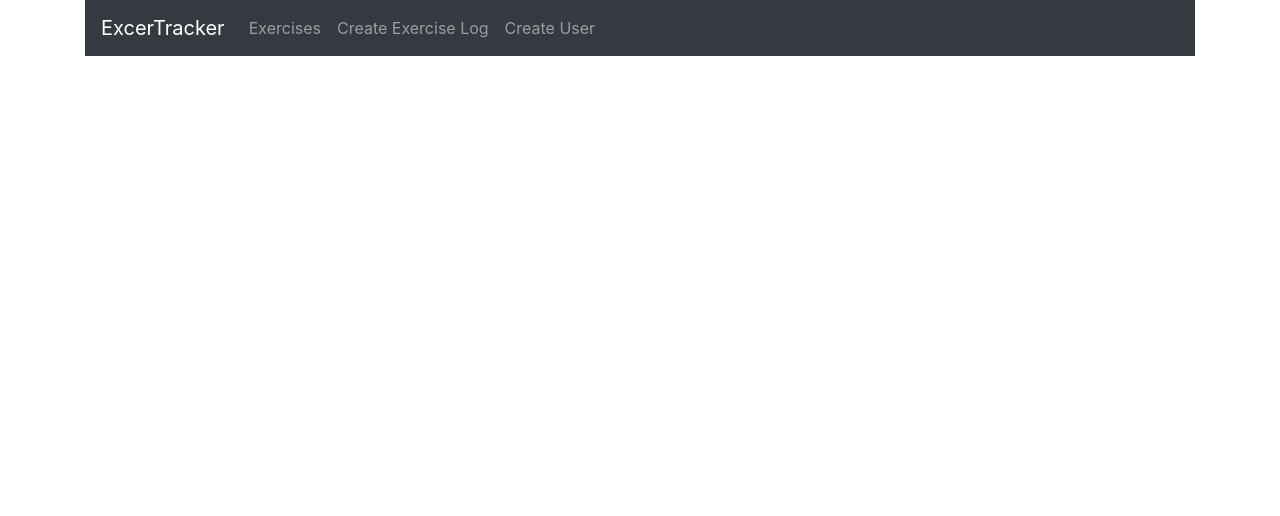
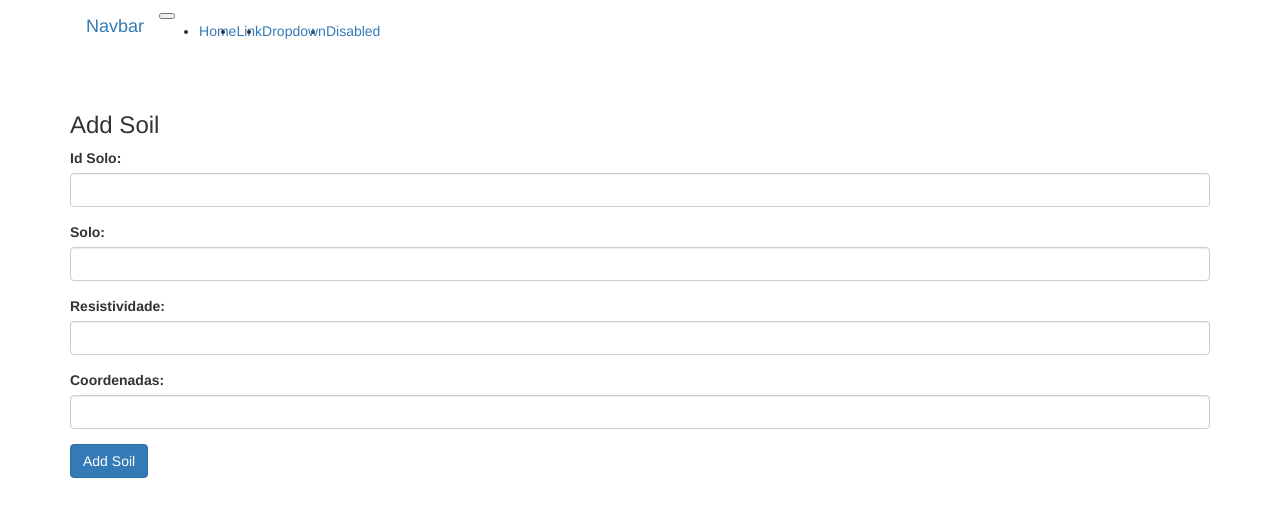
Before and after one commit to carv3l/Siteletrodos, a React (Create React App) app: page /AddSoil in a window 1280 px wide. Shown: the top 516 px of the page. Built offline with nearby package versions, Linux system fonts and the light colour scheme.

Commit message:
modified layout

```diff
--- a/package.json
+++ b/package.json
@@ -6,8 +6,11 @@
     "@testing-library/jest-dom": "^4.2.4",
     "@testing-library/react": "^9.5.0",
     "@testing-library/user-event": "^7.2.1",
+    "axios": "^0.19.2",
+    "bootstrap": "^3.4.1",
     "react": "^16.13.1",
     "react-dom": "^16.13.1",
+    "react-router-dom": "^5.2.0",
     "react-scripts": "3.4.1"
   },
   "scripts": {
--- a/src/App.js
+++ b/src/App.js
@@ -16,7 +16,7 @@
       <br/>
       <Route path="/" exact component={ExercisesList} />
       <Route path="/edit/:id" component={EditExercise} />
-      <Route path="/create" component={CreateExercise} />
+      <Route path="/AddSoil" component={CreateExercise} />
       <Route path="/user" component={CreateUser} />
       </div>
 
--- a/src/components/addsoil.component.js
+++ b/src/components/addsoil.component.js
@@ -1,7 +1,7 @@
 import React, { Component } from 'react';
 import axios from 'axios';
-import DatePicker from 'react-datepicker';
-import "react-datepicker/dist/react-datepicker.css";
+//import DatePicker from 'react-datepicker';
+//import "react-datepicker/dist/react-datepicker.css";
 
 export default class CreateExercise extends Component {
   constructor(props) {
@@ -21,21 +21,21 @@
     }
   }
 
-  componentDidMount() {
-    axios.get('http://localhost:5000/users/')
-      .then(response => {
-        if (response.data.length > 0) {
-          this.setState({
-            users: response.data.map(user => user.username),
-            username: response.data[0].username
-          })
-        }
-      })
-      .catch((error) => {
-        console.log(error);
-      })
+  // componentDidMount() {
+  //   axios.get('http://localhost:5000/users/')
+  //     .then(response => {
+  //       if (response.data.length > 0) {
+  //         this.setState({
+  //           users: response.data.map(user => user.username),
+  //           username: response.data[0].username
+  //         })
+  //       }
+  //     })
+  //     .catch((error) => {
+  //       console.log(error);
+  //     })
 
-  }
+  // }
 
   onChangeIdSolo(e) {
     this.setState({
@@ -71,9 +71,9 @@
       coordenadas: this.state.coordenadas
     }
 
-    console.log(exercise);
+    console.log(datasoil);
 
-    axios.post('http://localhost:5000/exercises/add', datasoil)
+    axios.post('http://localhost:3000/soil/add', datasoil)
       .then(res => console.log(res.data));
 
     window.location = '/';
@@ -86,13 +86,12 @@
       <form onSubmit={this.onSubmit}>
         <div className="form-group">
           <label>Id Solo: </label>
-          <select ref="userInput"
+          <input  type="text"
               required
               className="form-control"
               value={this.state.idsolo}
-              onChange={this.onChangeIdSolo}>
-
-          </select>
+              onChange={this.onChangeIdSolo}
+              />
         </div>
         <div className="form-group">
           <label>Solo: </label>
--- a/src/components/edit-exercise.component.js
+++ b/src/components/edit-exercise.component.js
@@ -1,7 +1,7 @@
 import React, { Component } from 'react';
 import axios from 'axios';
-import DatePicker from 'react-datepicker';
-import "react-datepicker/dist/react-datepicker.css";
+//import DatePicker from 'react-datepicker';
+//import "react-datepicker/dist/react-datepicker.css";
 
 export default class EditExercise extends Component {
   constructor(props) {
@@ -135,10 +135,10 @@
         <div className="form-group">
           <label>Date: </label>
           <div>
-            <DatePicker
+            {/* <DatePicker
               selected={this.state.date}
               onChange={this.onChangeDate}
-            />
+            /> */}
           </div>
         </div>
 
--- a/src/components/navbar.component.js
+++ b/src/components/navbar.component.js
@@ -5,21 +5,38 @@
 
   render() {
     return (
-      <nav className="navbar navbar-dark bg-dark navbar-expand-lg">
-        <Link to="/" className="navbar-brand">ExcerTracker</Link>
-        <div className="collpase navbar-collapse">
-        <ul className="navbar-nav mr-auto">
-          <li className="navbar-item">
-          <Link to="/" className="nav-link">Exercises</Link>
-          </li>
-          <li className="navbar-item">
-          <Link to="/create" className="nav-link">Create Exercise Log</Link>
-          </li>
-          <li className="navbar-item">
-          <Link to="/user" className="nav-link">Create User</Link>
-          </li>
-        </ul>
-        </div>
+        <nav class="navbar navbar-expand-lg navbar-light bg-light">
+        <a class="navbar-brand" href="#">Navbar</a>
+        <button class="navbar-toggler" type="button" data-toggle="collapse" data-target="#navbarSupportedContent" aria-controls="navbarSupportedContent" aria-expanded="false" aria-label="Toggle navigation">
+          <span class="navbar-toggler-icon"></span>
+        </button>
+
+        <div class="collapse navbar-collapse" id="navbarSupportedContent">
+          <ul class="navbar-nav mr-auto">
+            <li class="nav-item active">
+              <a class="nav-link" href="#">Home <span class="sr-only">(current)</span></a>
+            </li>
+            <li class="nav-item">
+              <a class="nav-link" href="#">Link</a>
+            </li>
+            <li class="nav-item dropdown">
+              <a class="nav-link dropdown-toggle" href="#" id="navbarDropdown" role="button" data-toggle="dropdown" aria-haspopup="true" aria-expanded="false">
+                Dropdown
+              </a>
+              <div class="dropdown-menu" aria-labelledby="navbarDropdown">
+                <a class="dropdown-item" href="#">Action</a>
+                <a class="dropdown-item" href="#">Another action</a>
+                <div class="dropdown-divider"></div>
+                <a class="dropdown-item" href="#">Something else here</a>
+              </div>
+            </li>
+            <li class="nav-item">
+              <a class="nav-link disabled" href="#" tabindex="-1" aria-disabled="true">Disabled</a>
+            </li>
+          </ul>
+          </div>
+
+
       </nav>
     );
   }
```
Also changed, not shown: 1 other file (tests, documents, lock files or other folders).
